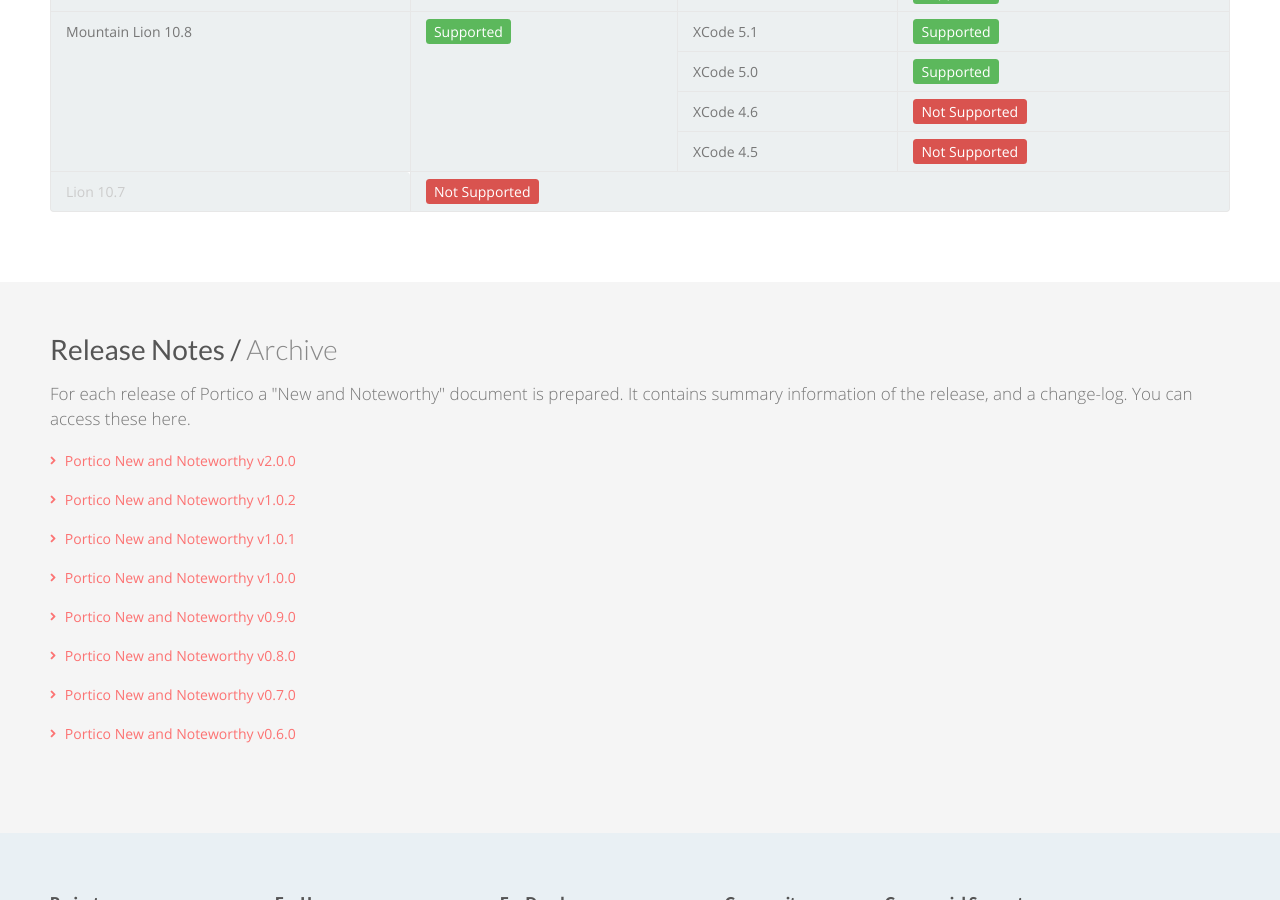
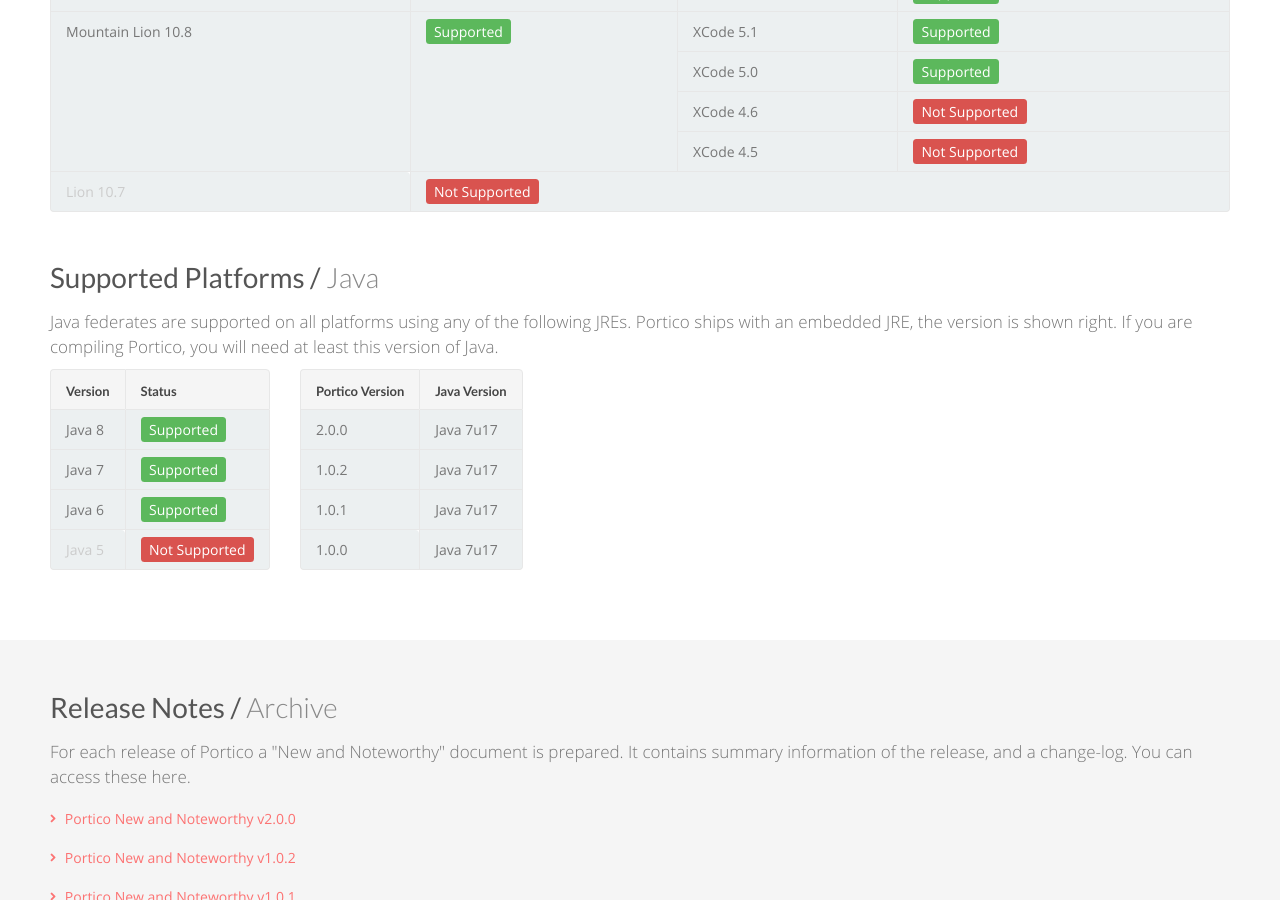
Before and after one commit to timpokorny/timpokorny.github.io, a Jekyll site: the page built from about/status.html, in a window 1280 px wide and 900 px high, scrolled down 3111 px. Built offline with Jekyll 4.4.1, drawn with Linux system fonts in a browser that asks for light colours; comment, search, counter and statistics services are not loaded.

Commit message:
Added Java listing to the supported platforms.

```diff
--- a/about/status.html
+++ b/about/status.html
@@ -392,6 +392,61 @@ layout: default
 						<td colspan="3"><span class="tooltip label label-danger" title="Last supported in v1.0.0">Not Supported</span></td>
 					</tr>
 				</table>
+
+				<!-- ============ Java ============ -->
+				<p>&nbsp;</p>
+				<h2>Supported Platforms / <span>Java</span></h2>
+
+				<p class="bigger">Java federates are supported on all platforms using any of the
+					following JREs. Portico ships with an embedded JRE, the version is shown right.
+					If you are compiling Portico, you will need at least this version of Java.</p>
+				<table class="default-table" style="width:auto;float:left;padding-right:30px;">
+					<tr>
+						<th>Version</th>
+						<th>Status</th>
+					</tr>
+					<tr>
+						<td>Java 8</td>
+						<td><span class="label label-success">Supported</span></td>
+					</tr>
+					<tr>
+						<td>Java 7</td>
+						<td><span class="label label-success">Supported</span></td>
+					</tr>
+					<tr>
+						<td>Java 6</td>
+						<td><span class="label label-success">Supported</span></td>
+					</tr>
+					<tr>
+						<td><span style="color:#ccc;">Java 5</span></td>
+						<td><span class="tooltip label label-danger" title="Last supported in v0.8.0">Not Supported</span></td>
+					</tr>
+				</table>
+
+				<table class="default-table" style="width:auto;">
+					<tr>
+						<th>Portico Version</th>
+						<th>Java Version</th>
+					</tr>
+					<tr>
+						<td>2.0.0</td>
+						<td>Java 7u17</td>
+					</tr>
+					<tr>
+						<td>1.0.2</td>
+						<td>Java 7u17</td>
+					</tr>
+					<tr>
+						<td>1.0.1</td>
+						<td>Java 7u17</td>
+					</tr>
+					<tr>
+						<td>1.0.0</td>
+						<td>Java 7u17</td>
+					</tr>
+				</table>
+
+
 			</div>
 
 		</div> <!-- Container -->
--- a/sitemap.txt
+++ b/sitemap.txt
@@ -14,7 +14,7 @@ Fix the menubar to match this
 
 	/ about
 		- (d) index.html        <-- About Portico, History and Developer Team
-		- status.html           <-- Status, Roadmap, Supported Interfaces, Supported Platforms
+		- (u) status.html       <-- Status, Roadmap, Supported Interfaces, Supported Platforms
 		- sponsors.html         <-- Sponsor information
 		/ releases
 			- Portico 2.0.0     <-- New & Noteworthy, Supported Platforms & Interfaces
```
